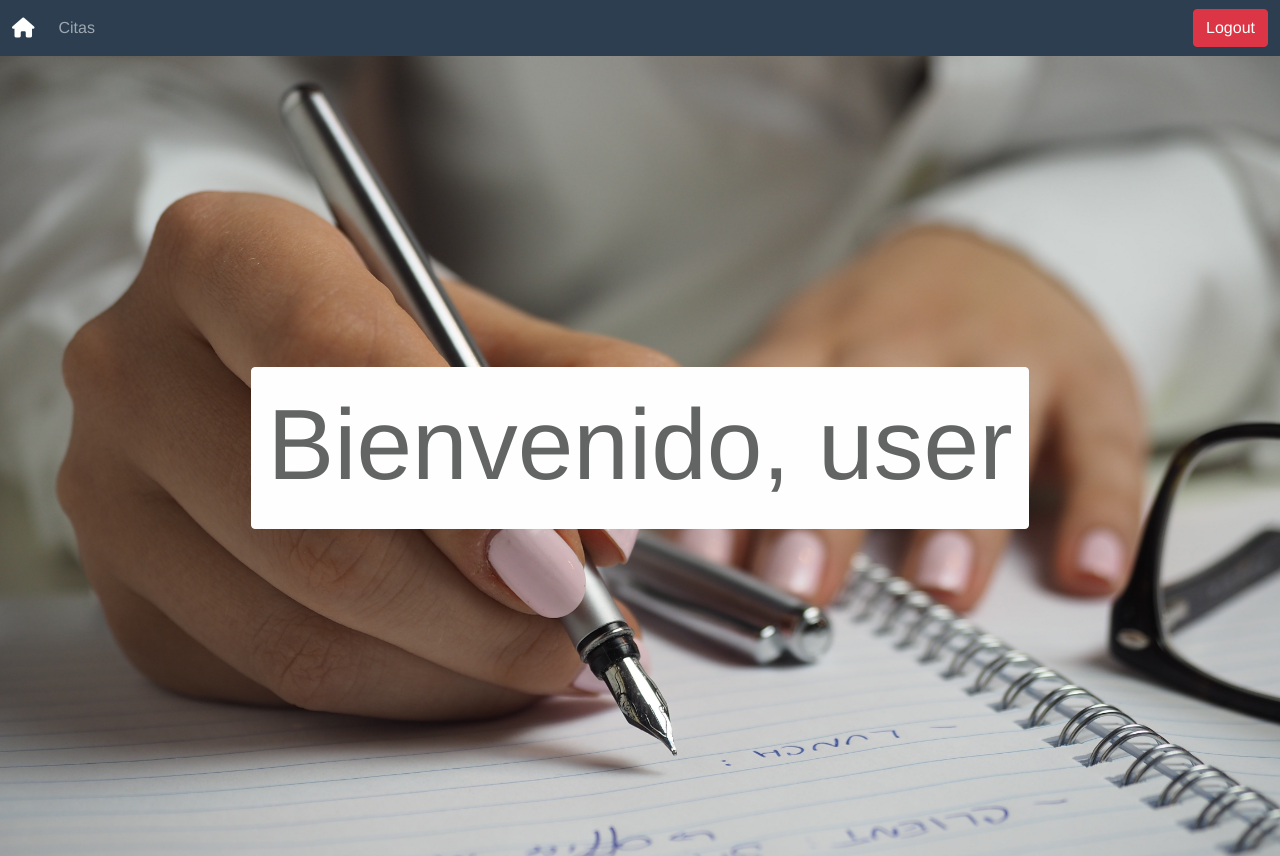
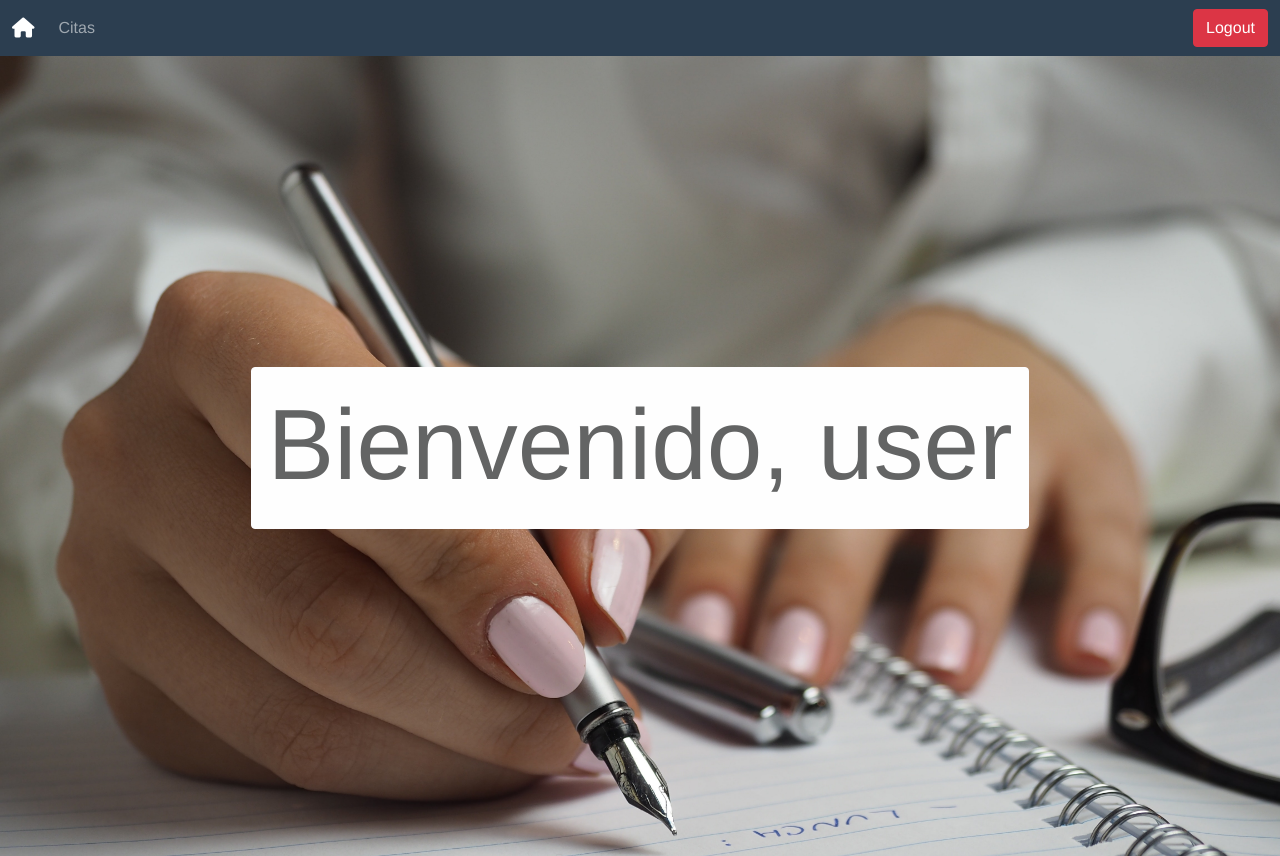
Before and after one commit to MiguelGtz/agenda-vue, a Vue app: page /homep in a window 1280 px wide. Built offline with nearby package versions, Linux system fonts and the light colour scheme; no server answers; the database is empty; sample sign-in values are in the browser's storage.

Commit message:
Imagenes de fondo mejoradas

```diff
--- a/src/views/Homed.vue
+++ b/src/views/Homed.vue
@@ -32,8 +32,7 @@ export default {
 <style scoped>
 .homed {
   background-image: url("../assets/background-homed.png");
-  background-size: 100%;
-  background-position: 50% 50%;
+  background-size: cover;
   height: 100vh;
   display: flex;
   justify-content: center;
--- a/src/views/Homep.vue
+++ b/src/views/Homep.vue
@@ -32,8 +32,7 @@ export default {
 <style scoped>
 .homep {
   background-image: url("../assets/background-homep.png");
-  background-size: 100%;
-  background-position: 50% 50%;
+  background-size: cover;
   height: 100vh;
   display: flex;
   justify-content: center;
--- a/src/views/Login.vue
+++ b/src/views/Login.vue
@@ -82,7 +82,7 @@ export default {
   text-align: center;
   color: #000;
   background-image: url("../assets/background-login.png");
-  background-size: 100%;
+  background-size: cover;
 }
 .card {
   border: 3px solid #d2ac93;
--- a/src/views/Signup.vue
+++ b/src/views/Signup.vue
@@ -96,8 +96,7 @@ export default {
   text-align: center;
   color: #000;
   background-image: url("../assets/background-signup.png");
-  background-size: 100%;
-  background-position: 50% 50%;
+  background-size: cover;
 }
 .card {
   border: 3px solid #a2464a;
```
